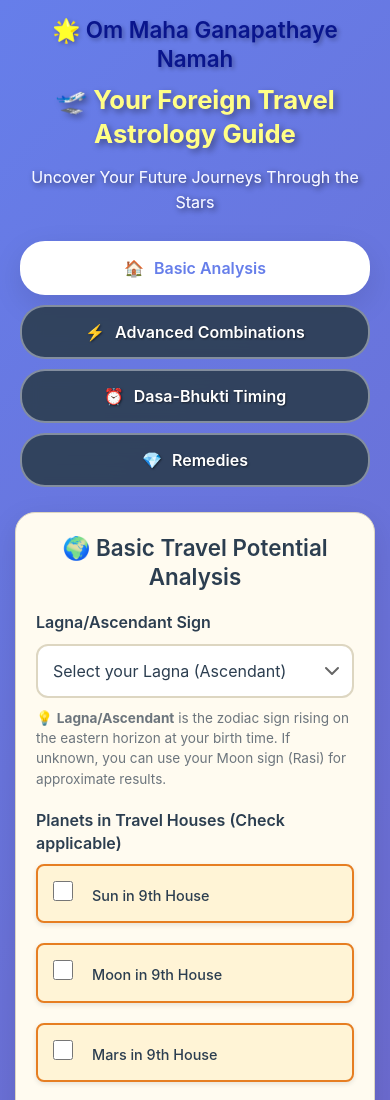
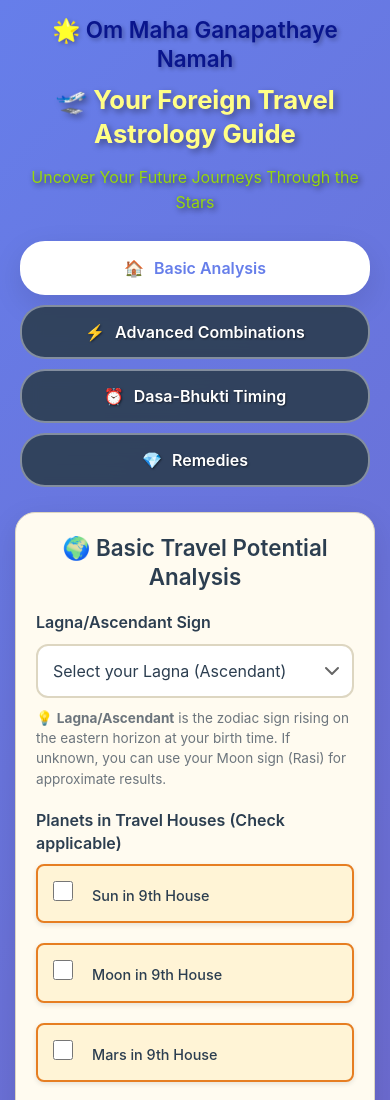
Before and after one commit to sivaramanrajagopal/travel-astrology, a website: page index.html in a window 390 px wide. Shown: the top 1100 px of the page. Drawn offline with Linux system fonts and the light colour scheme.

Commit message:
Styling changes for iphone

```diff
--- a/style.css
+++ b/style.css
@@ -205,7 +205,7 @@ body {
     opacity: 0.95;
     margin-bottom: var(--spacing-sm);
     font-weight: 400;
-    color: #ffffff;
+    color: #8b0;
     text-shadow: 2px 2px 6px rgba(0, 0, 0, 0.7);
     filter: brightness(1.1) contrast(1.2)
 }
```
